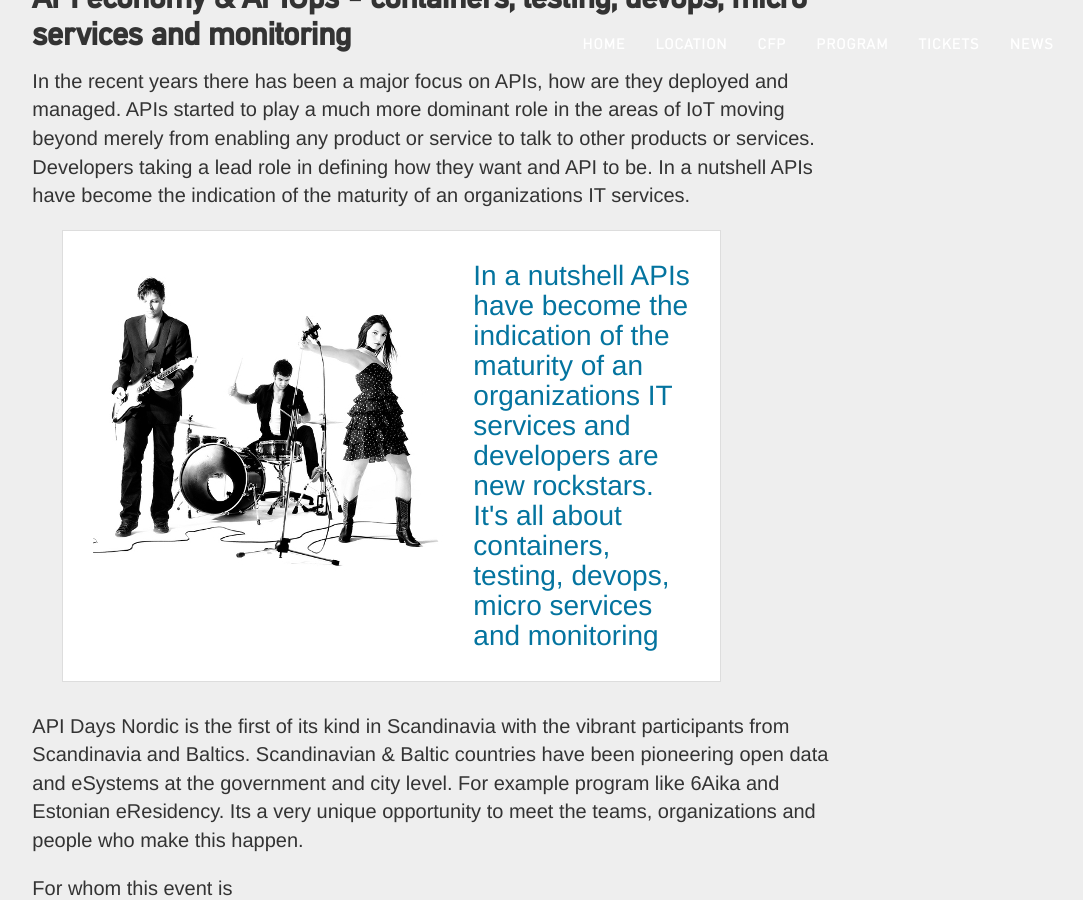
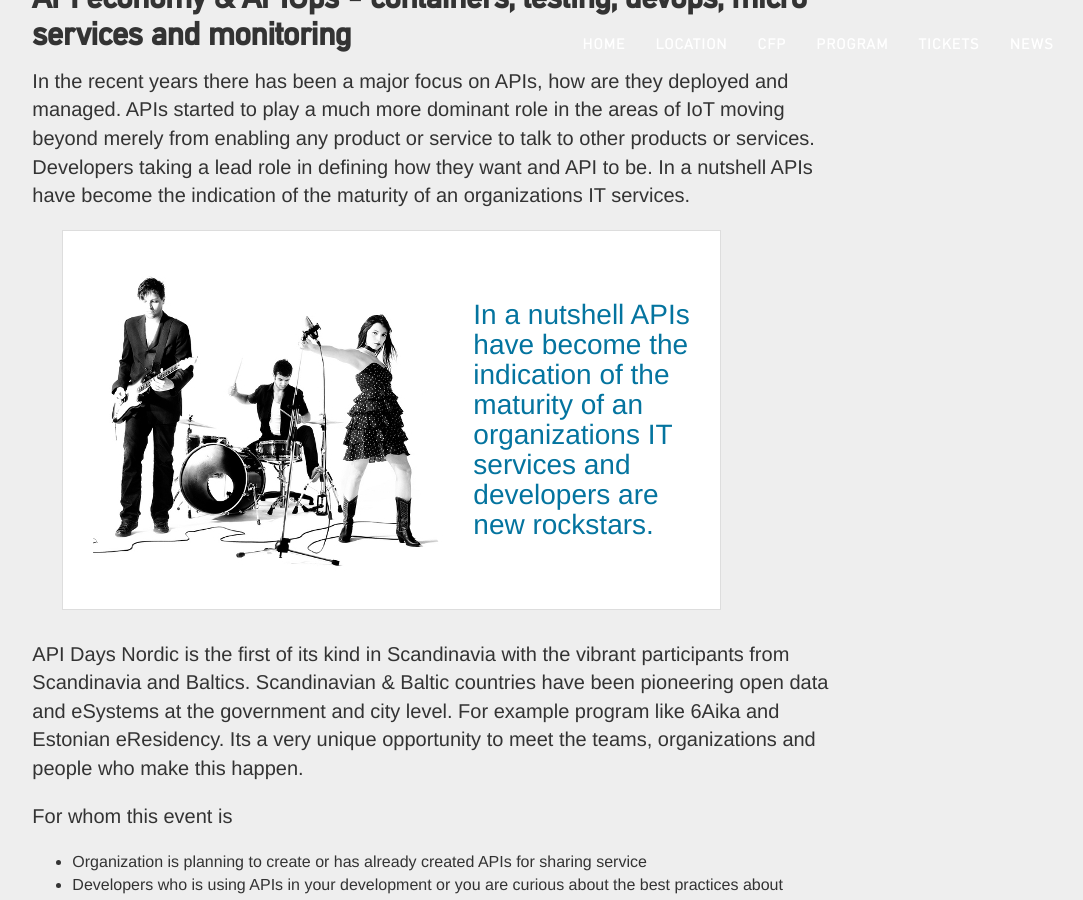
Before and after one commit to apidaysnordic/apidaysnordic.github.io, a Jekyll site: the page built from index.md, in a window 1280 px wide and 900 px high, scrolled down 1003 px. Shown: the whole window, without its empty margins (196-1279 px from the left). Built offline with Jekyll 4.4.1, drawn with Linux system fonts in a browser that asks for light colours; some web fonts are replaced; comment, search, counter and statistics services are not loaded.

```diff
--- a/_layouts/default.html
+++ b/_layouts/default.html
@@ -72,7 +72,7 @@
 				<div class="text-hilite">
 					<img src="/images/rockstars.jpg"/>
 					<span>
-						In a nutshell APIs have become the indication of the maturity of an organizations IT services and developers are new rockstars. It's all about containers, testing, devops, micro services and monitoring
+						In a nutshell APIs have become the indication of the maturity of an organizations IT services and developers are new rockstars.
 					</span>
 				</div>
 
```
